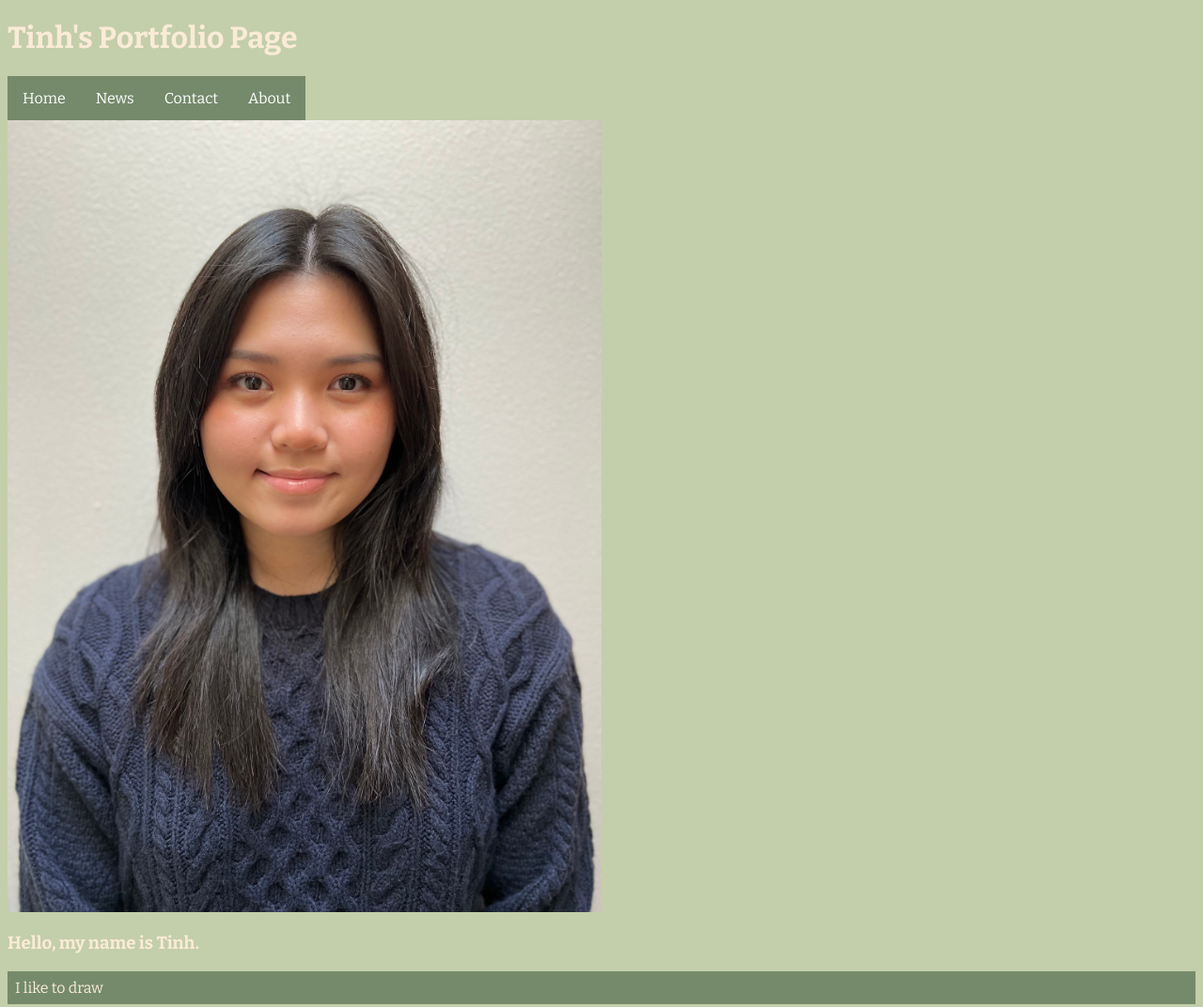
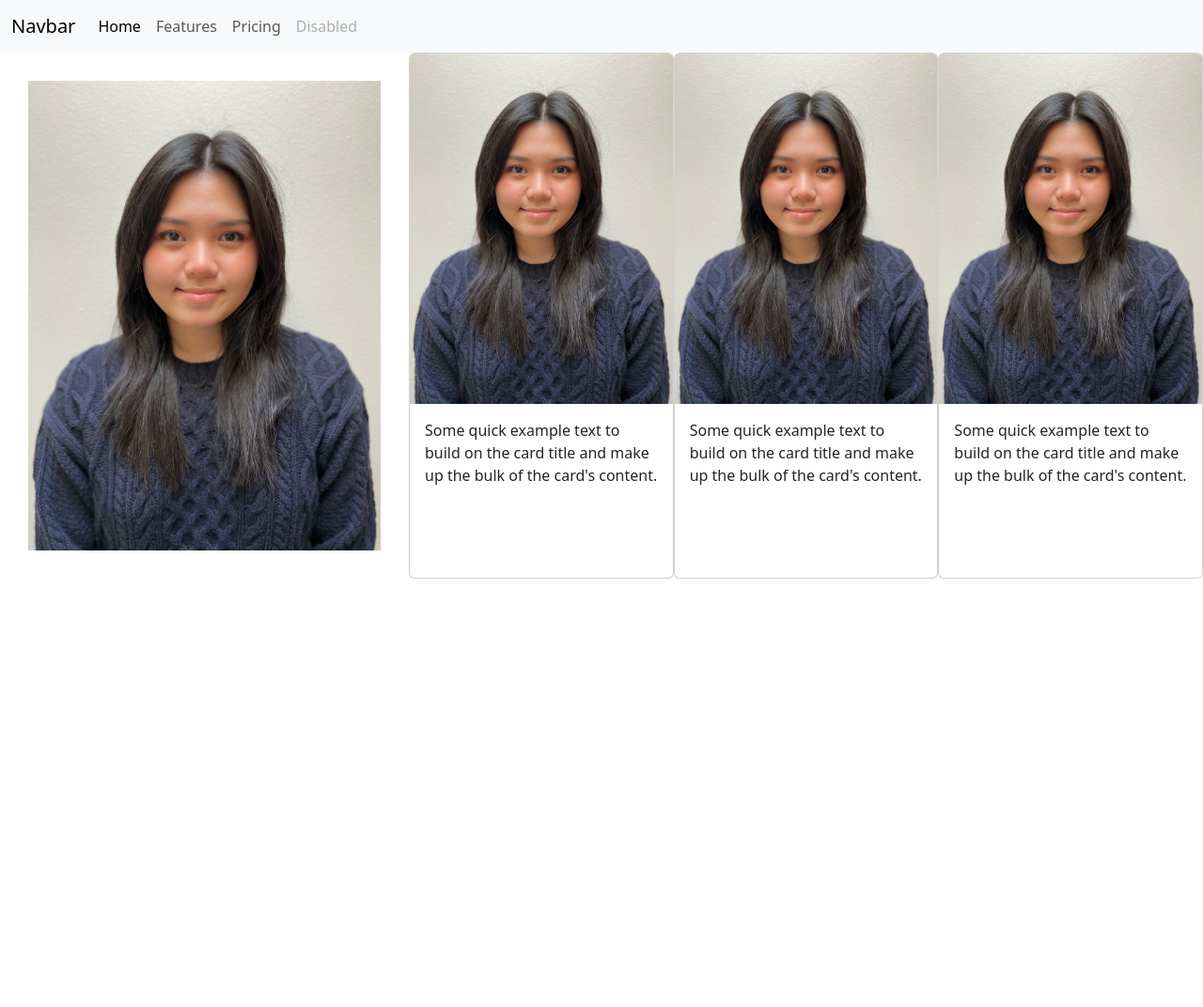
Before and after one commit to tinhlou/portfolio, a plain HTML site: page index.html in a window 1280 px wide. Shown: the whole page at 94% size. After the commit the page ends 800 px from the top, so only its background shows below. Drawn offline with nearby package versions, Linux system fonts and the light colour scheme.

Commit message:
added cards

```diff
--- a/index.html
+++ b/index.html
@@ -6,31 +6,59 @@
     <meta name="viewport" content="width=device-width, initial-scale=1.0">
     <title>Tinh's Portfolio Page</title>
     <link rel="stylesheet" href="style.css">
+    <link href="https://cdn.jsdelivr.net/npm/bootstrap@5.3.0-alpha1/dist/css/bootstrap.min.css" rel="stylesheet" integrity="sha384-GLhlTQ8iRABdZLl6O3oVMWSktQOp6b7In1Zl3/Jr59b6EGGoI1aFkw7cmDA6j6gD" crossorigin="anonymous">
+    <script src="https://cdn.jsdelivr.net/npm/bootstrap@5.3.0-alpha1/dist/js/bootstrap.bundle.min.js" integrity="sha384-w76AqPfDkMBDXo30jS1Sgez6pr3x5MlQ1ZAGC+nuZB+EYdgRZgiwxhTBTkF7CXvN" crossorigin="anonymous"></script>
 </head>
 
 <body>
-    <header>
-        <h1>
-            Tinh's Portfolio Page
-        </h1>
-    </header>
-    <nav>
-      <ul>
-        <li><a href="default.asp">Home</a></li>
-        <li><a href="news.asp">News</a></li>
-        <li><a href="contact.asp">Contact</a></li>
-        <li><a href="about.asp">About</a></li>
-      </ul>
-    </nav>
+  <nav class="navbar navbar-expand-lg bg-body-tertiary">
+    <div class="sticky-top"></div>
+    <div class="container-fluid">
+      <a class="navbar-brand" href="#">Navbar</a>
+      <button class="navbar-toggler" type="button" data-bs-toggle="collapse" data-bs-target="#navbarNav" aria-controls="navbarNav" aria-expanded="false" aria-label="Toggle navigation">
+        <span class="navbar-toggler-icon"></span>
+      </button>
+      <div class="collapse navbar-collapse" id="navbarNav">
+        <ul class="navbar-nav">
+          <li class="nav-item">
+            <a class="nav-link active" aria-current="page" href="#">Home</a>
+          </li>
+          <li class="nav-item">
+            <a class="nav-link" href="#">Features</a>
+          </li>
+          <li class="nav-item">
+            <a class="nav-link" href="#">Pricing</a>
+          </li>
+          <li class="nav-item">
+            <a class="nav-link disabled">Disabled</a>
+          </li>
+        </ul>
+      </div>
+    </div>
+  </nav>
 
     <main>
-        <img src="img/tinh2.jpg" id="hero" width="50%">
-        <div id="Intro">
-          <h3>Hello, my name is Tinh.</h3>
+        <img src="img/tinh2.jpg" id="hero">
+        <div class="card" style="width: 18rem;">
+          <img src="img/tinh2.jpg" class="card-img-top" alt="...">
+          <div class="card-body">
+            <p class="card-text">Some quick example text to build on the card title and make up the bulk of the card's content.</p>
+          </div>
         </div>
-        <div id="hobbies">
-          <a class="hobby"> I like to draw</a>
+        <div class="card" style="width: 18rem;">
+          <img src="img/tinh2.jpg" class="card-img-top" alt="...">
+          <div class="card-body">
+            <p class="card-text">Some quick example text to build on the card title and make up the bulk of the card's content.</p>
+          </div>
         </div>
+        <div class="card" style="width: 18rem;">
+          <img src="img/tinh2.jpg" class="card-img-top" alt="...">
+          <div class="card-body">
+            <p class="card-text">Some quick example text to build on the card title and make up the bulk of the card's content.</p>
+          </div>
+        </div>
+
+
     </main>
 
 </body>
--- a/style.css
+++ b/style.css
@@ -5,32 +5,10 @@ body{
     color: antiquewhite;
 }
 
-ul{
-    margin: 0;
-    padding: 0;
-    overflow: hidden;
+#hero{
+    height: 500px;
+    margin: 30px;
 }
-
- li{
-    float: left;
-    display: inline;
-    color: aliceblue;
+main{
+    display: flex;
 }
-
-a{
-    display: block;
-    padding: 8px;
-    background-color: #748a6b;
-}
-
-li a{
-    display: block;
-    color: white;
-    text-align: center;
-    padding: 14px 16px;
-    text-decoration: none;
-}
-
-li a:hover{
-    background-color: #111;
-}
```
